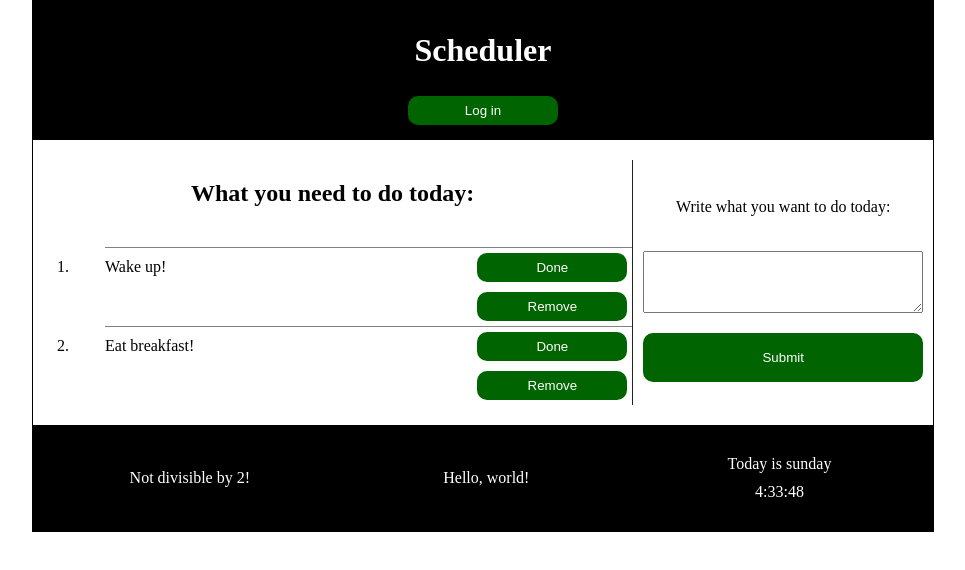
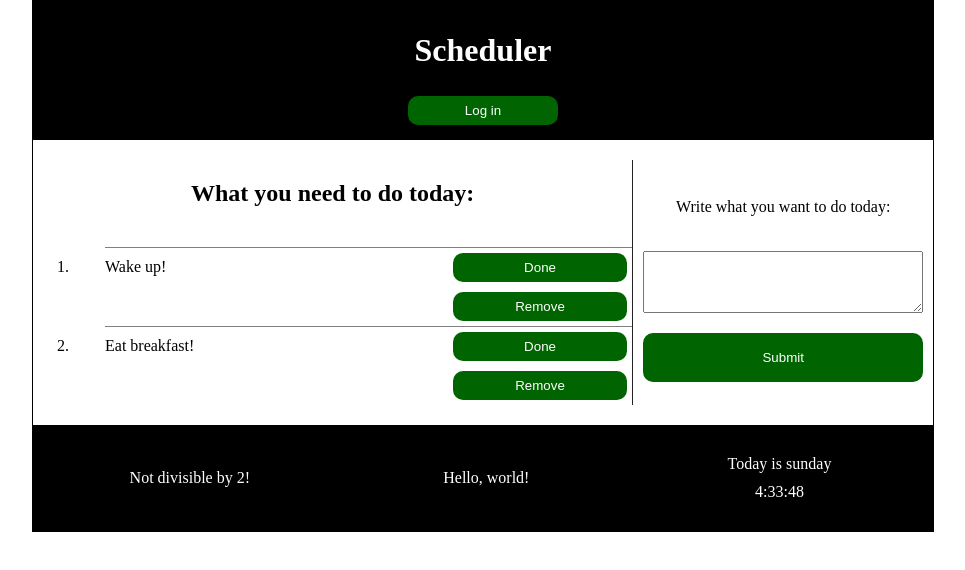
Before and after one commit to mallky/react-study, a React (Create React App) app: page / in a window 1280 px wide. Shown: the top 570 px of the page, without its empty margins (157-1122 px from the left). Built offline with nearby package versions, Linux system fonts and the light colour scheme.

Commit message:
six style for li components

```diff
--- a/src/main-block/MainBlock.css
+++ b/src/main-block/MainBlock.css
@@ -50,11 +50,13 @@ li:first-child{
     float: right;
     display: flex;
     flex-direction: column;
+    width: 35%;
 }
 .todo-text {
     display: inline-block;
     padding: 5px 0 5px 0;
     margin: 5px 0;
+    width: 65%;
 }
 
 li {
```
